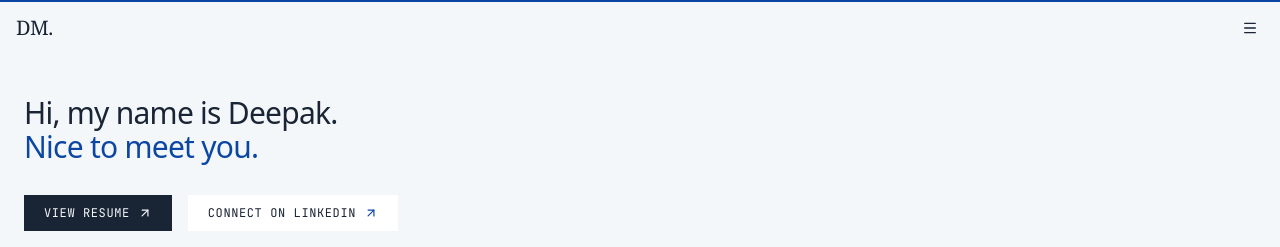
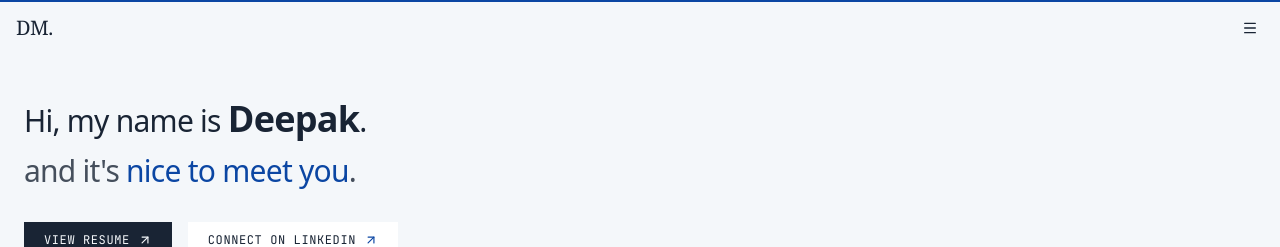
Before and after one commit to deepakkumarmajhi-git/deepakKumarMajhiPortfolio, a Next.js app in the folder deepak/: page /about in a window 1280 px wide. Shown: the top 247 px of the page. Built offline with nearby package versions, Linux system fonts and the light colour scheme.

Commit message:
about page: section 1 text updated

```diff
--- a/deepak/app/about/page.tsx
+++ b/deepak/app/about/page.tsx
@@ -169,11 +169,17 @@ export default function AboutPage() {
 
             </div>
 
-            <h1 className="text-3xl sm:text-5xl lg:text-[3.4rem] font-light tracking-tight leading-[1.12] text-[#192434]">
-              Hi, my name is Deepak.
-              <br />
-              <span className="text-[#0B46A3] font-normal">
-                Nice to meet you.
+            <h1 className="text-3xl sm:text-5xl lg:text-[3.4rem] font-light tracking-tight leading-[1.3] sm:leading-[1.35] text-[#192434] space-y-2 sm:space-y-3 flex flex-col">
+              <span>
+                Hi, my name is{" "}
+                <span className="font-semibold text-4xl sm:text-6xl lg:text-[4rem] text-[#192434]">
+                  Deepak
+                </span>
+                .
+              </span>
+
+              <span className="text-[#192434]/80">
+                and it&apos;s <span className=" text-[#0B46A3]">nice to meet you</span>.
               </span>
             </h1>
             {/* Action Row */}
```
